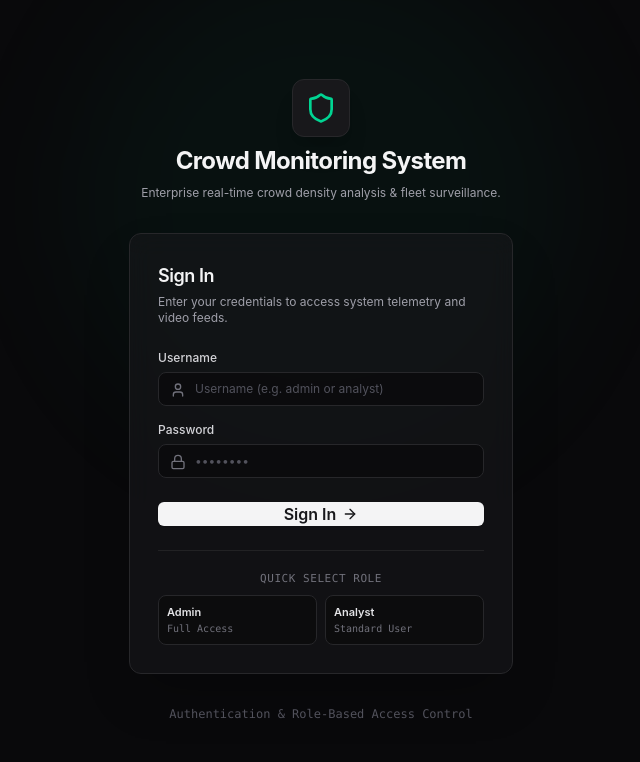
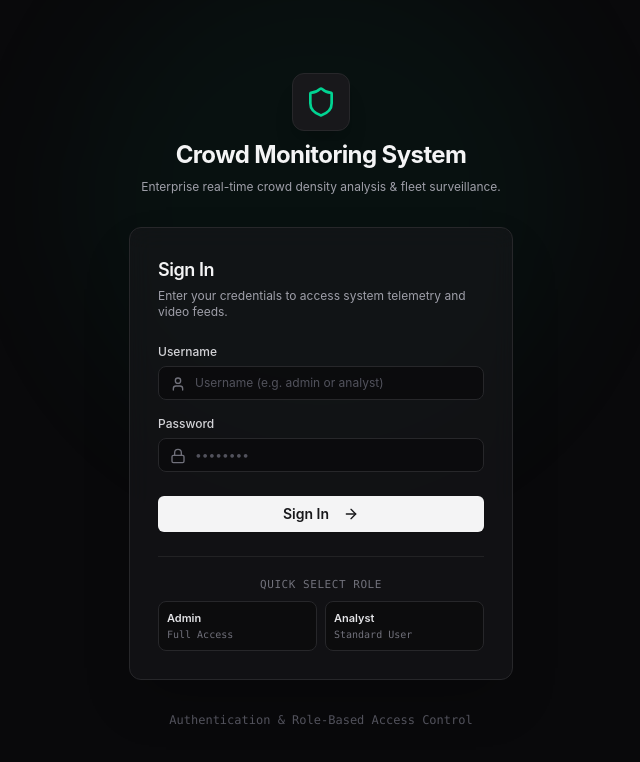
Before and after one commit to TagoreNandan/crowd-monitoring-system, a React (Vite) app in the folder frontend/: page / in a window 1280 px wide. Shown: the top 762 px of the page, without its empty margins (319-959 px from the left). Built offline with nearby package versions, Linux system fonts and the light colour scheme; no server answers.

Commit message:
Fix Button size prop on login (use md)

```diff
--- a/frontend/src/views/LoginView.tsx
+++ b/frontend/src/views/LoginView.tsx
@@ -102,7 +102,7 @@ export const LoginView: React.FC = () => {
           <Button
             type="submit"
             variant="default"
-            size="default"
+            size="md"
             isLoading={loading}
             className="w-full mt-2 font-medium"
           >
```
